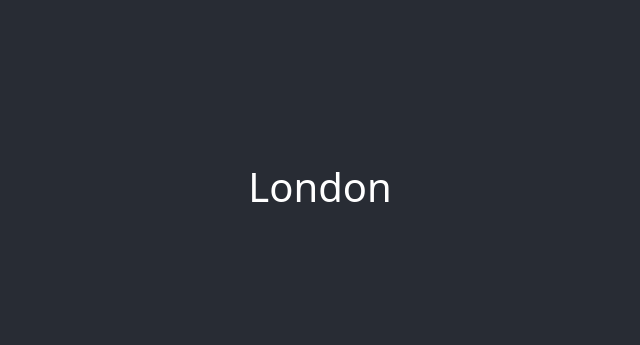
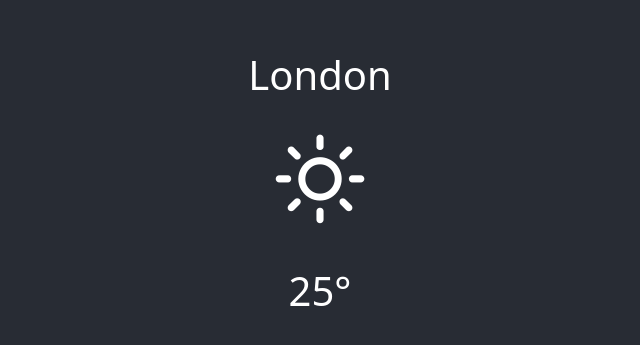
Before and after one commit to everywherejacobkim/Project_Weather-App_React, a React (Create React App) app: page / in a window 1280 px wide. Shown: the part 209-554 px from the top of the page, without its empty margins (320-960 px from the left). Built offline with nearby package versions, Linux system fonts and the light colour scheme.

Commit message:
feat: import weather icons from github

```diff
--- a/package.json
+++ b/package.json
@@ -10,6 +10,7 @@
     "react": "^17.0.2",
     "react-dom": "^17.0.2",
     "react-scripts": "5.0.0",
+    "weather-icons": "github:erikflowers/weather-icons",
     "web-vitals": "^2.1.2"
   },
   "scripts": {
--- a/src/App.js
+++ b/src/App.js
@@ -1,7 +1,9 @@
 import React from 'react';
 import './App.css';
+import 'weather-icons/css/weather-icons.css';
 import 'bootstrap/dist/css/bootstrap.min.css';
 import Weather from './component/weather.component';
+
 
 function App() {
   return (
--- a/src/component/weather.component.jsx
+++ b/src/component/weather.component.jsx
@@ -5,6 +5,10 @@ const Weather = () => {
         <div className="container">
             <div className="cards">
                 <h1>London</h1>
+                <h5 className="py-4">
+                    <i className="wi wi-day-sunny display-1"></i>
+                </h5>
+                <h1 className="py-2">25&deg;</h1>
             </div>
         </div>
     );
```
Also changed, not shown: 1 other file (tests, documents, lock files or other folders).
